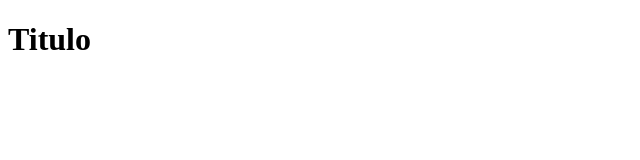
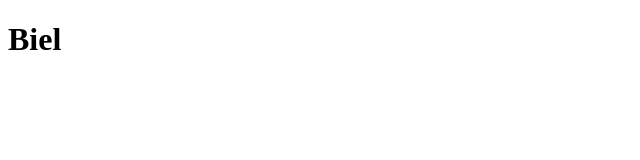
Before and after one commit to GabrielRibeiroTeixeira/git_kenzie_aula, a plain HTML site: page index.html in a window 1280 px wide. Shown: the full height of the page, 0-640 px from the left. Drawn offline with Linux system fonts and the light colour scheme.

Commit message:
Novo título

```diff
--- a/index.html
+++ b/index.html
@@ -7,7 +7,7 @@
     <title>Projeto</title>
 </head>
 <body>
-    <h1>Titulo</h1>
+    <h1>Biel</h1>
 
 </body>
 </html>
```
